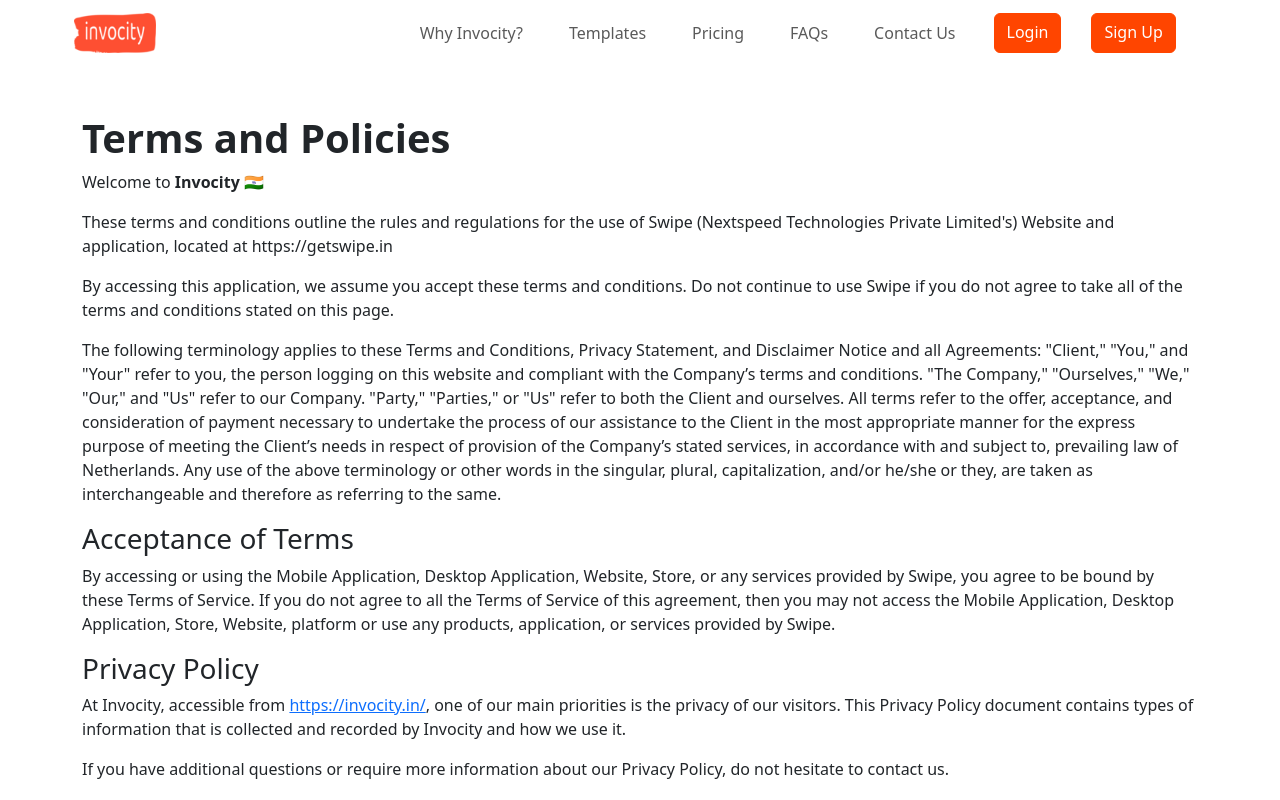
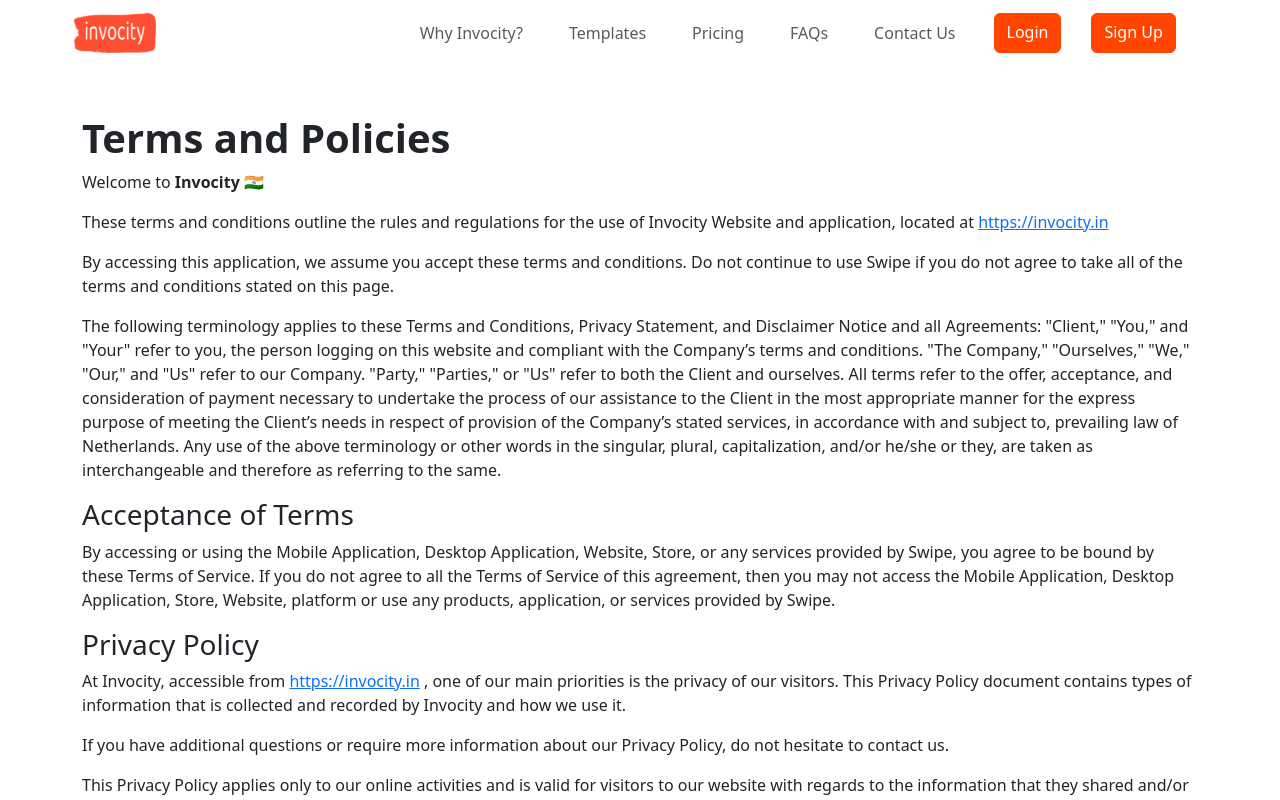
Before and after one commit to avishala8/invocity, a React (Create React App) app in the folder invocity_frontend/: page /terms in a window 1280 px wide. Shown: the top 800 px of the page. Built offline with nearby package versions, Linux system fonts and the light colour scheme.

Commit message:
"Updated mongoose version to 8.5.4, changed footer links, and modified terms and conditions page"

```diff
--- a/invocity_frontend/src/components/Footer.jsx
+++ b/invocity_frontend/src/components/Footer.jsx
@@ -30,7 +30,7 @@
           <h2>QUICK LINKS</h2>
           <ul>
             <li>
-              <Link to="/WhyInvocity" className="footer-link">
+              <Link to="/aboutus" className="footer-link">
                 Why Invocity
               </Link>
             </li>
@@ -46,7 +46,7 @@
               </Link>
             </li>
             <li>
-              <Link to="/Invoice Formats" className="footer-link">
+              <Link to="/templates" className="footer-link">
                 Invoice Formats
               </Link>
             </li>
@@ -108,7 +108,7 @@
           <h2>LEGAL</h2>
           <ul>
             <li>
-              <Link to="/Privacy" className="footer-link">
+              <Link to="/terms" className="footer-link">
                 Privacy
               </Link>
             </li>
@@ -118,7 +118,7 @@
               </Link>
             </li>
             <li>
-              <Link to="/Terms" className="footer-link">
+              <Link to="/terms" className="footer-link">
                 Terms
               </Link>
             </li>
--- a/invocity_frontend/src/components/Terms.jsx
+++ b/invocity_frontend/src/components/Terms.jsx
@@ -16,8 +16,8 @@
             </p>
             <p>
               These terms and conditions outline the rules and regulations for
-              the use of Swipe (Nextspeed Technologies Private Limited's)
-              Website and application, located at https://getswipe.in
+              the use of Invocity Website and application, located at{" "}
+              <a href="/">https://invocity.in</a>
             </p>
             <p>
               By accessing this application, we assume you accept these terms
@@ -54,11 +54,10 @@
 
             <h3>Privacy Policy</h3>
             <p>
-              At Invocity, accessible from{" "}
-              <a href="https://invocity.in/">https://invocity.in/</a>, one of
-              our main priorities is the privacy of our visitors. This Privacy
-              Policy document contains types of information that is collected
-              and recorded by Invocity and how we use it.
+              At Invocity, accessible from <a href="/">https://invocity.in</a> ,
+              one of our main priorities is the privacy of our visitors. This
+              Privacy Policy document contains types of information that is
+              collected and recorded by Invocity and how we use it.
             </p>
             <p>
               If you have additional questions or require more information about
```
Also changed, not shown: 2 other files (tests, documents, lock files or other folders).
